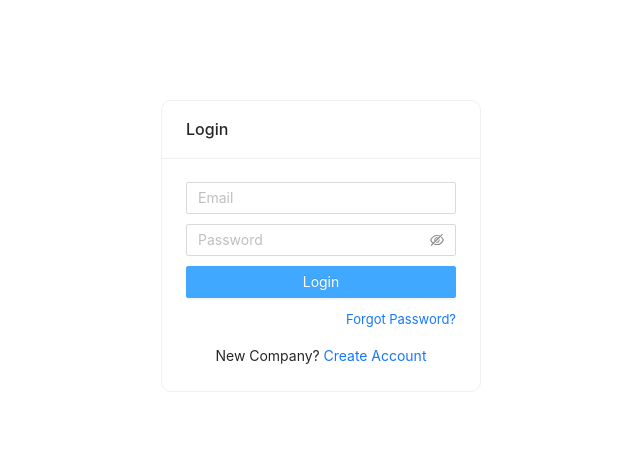
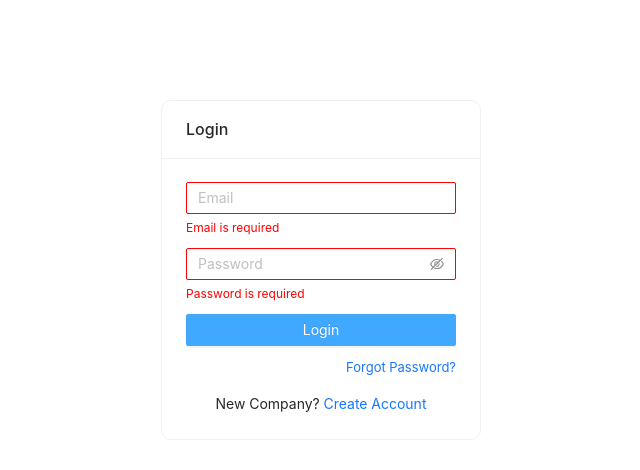
Before and after one commit to asifwebsoft/team-crm, a Next.js app in the folder frontend/: page /login in a window 1280 px wide. Both pictures are taken after a click on the button "Login". Shown: the top 470 px of the page, without its empty margins (319-959 px from the left). Built offline with nearby package versions, Linux system fonts and the light colour scheme; no server answers.

Commit message:
login page error display fixed

```diff
--- a/frontend/pages/login.js
+++ b/frontend/pages/login.js
@@ -1,5 +1,5 @@
 import { useState } from "react";
-import { Input, Button, Card } from "antd";
+import { Input, Button, Card, message } from "antd";
 import { useRouter } from "next/router";
 import API from "../services/api";
 
@@ -12,7 +12,33 @@ export default function Login() {
     password: "",
   });
 
+  // 🔥 ERROR STATES
+  const [errors, setErrors] = useState({});
+
   const handleLogin = () => {
+
+    // 🔥 RESET ERRORS
+    setErrors({});
+
+    // 🔥 EMPTY VALIDATION
+    if (!form.email || !form.password) {
+
+      const newErrors = {};
+
+      if (!form.email) {
+        newErrors.email = "Email is required";
+      }
+
+      if (!form.password) {
+        newErrors.password = "Password is required";
+      }
+
+      setErrors(newErrors);
+
+      message.error("Please fill all fields");
+
+      return;
+    }
 
     API.post("/accounts/login/", form)
 
@@ -41,9 +67,21 @@ export default function Login() {
 
       .catch((err) => {
 
-        console.log(err);
+        console.log(err.response?.data);
 
-        alert("Invalid email or password");
+        let backendError = "Invalid email or password";
+
+        if (err.response?.data?.error) {
+          backendError = err.response.data.error;
+        }
+
+        // 🔥 SHOW ERROR BELOW INPUTS
+        setErrors({
+          email: backendError,
+          password: backendError,
+        });
+
+        message.error(backendError);
 
       });
 
@@ -67,9 +105,16 @@ export default function Login() {
         }}
       >
 
+        {/* EMAIL */}
         <Input
           placeholder="Email"
-          style={{ marginBottom: 10 }}
+          value={form.email}
+          style={{
+            marginBottom: 5,
+            border: errors.email
+              ? "1px solid red"
+              : "",
+          }}
           onChange={(e) =>
             setForm({
               ...form,
@@ -78,9 +123,28 @@ export default function Login() {
           }
         />
 
+        {errors.email && (
+          <div
+            style={{
+              color: "red",
+              fontSize: 12,
+              marginBottom: 10,
+            }}
+          >
+            {errors.email}
+          </div>
+        )}
+
+        {/* PASSWORD */}
         <Input.Password
           placeholder="Password"
-          style={{ marginBottom: 10 }}
+          value={form.password}
+          style={{
+            marginBottom: 5,
+            border: errors.password
+              ? "1px solid red"
+              : "",
+          }}
           onChange={(e) =>
             setForm({
               ...form,
@@ -88,6 +152,18 @@ export default function Login() {
             })
           }
         />
+
+        {errors.password && (
+          <div
+            style={{
+              color: "red",
+              fontSize: 12,
+              marginBottom: 10,
+            }}
+          >
+            {errors.password}
+          </div>
+        )}
 
         <Button
           type="primary"
```
